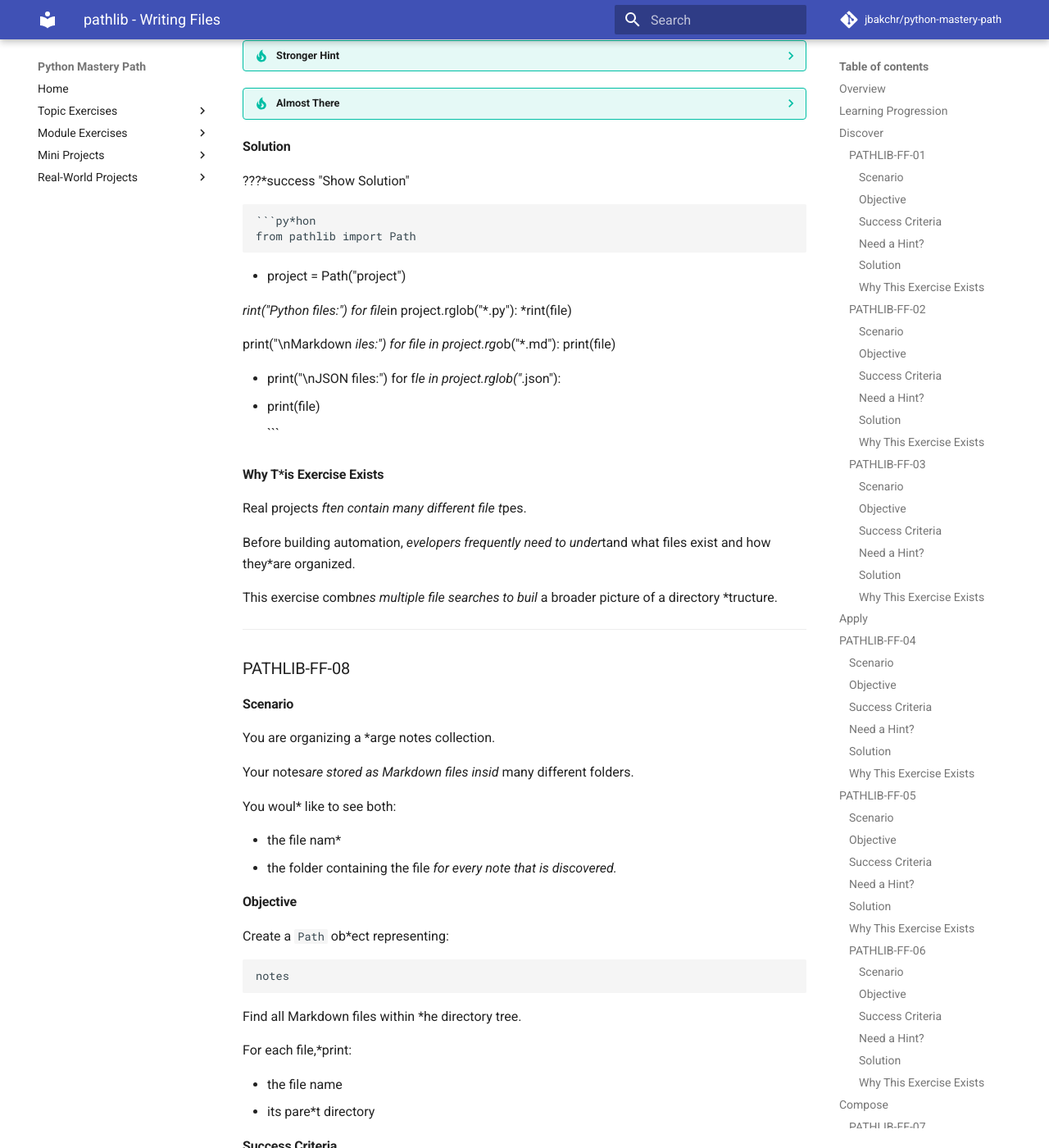
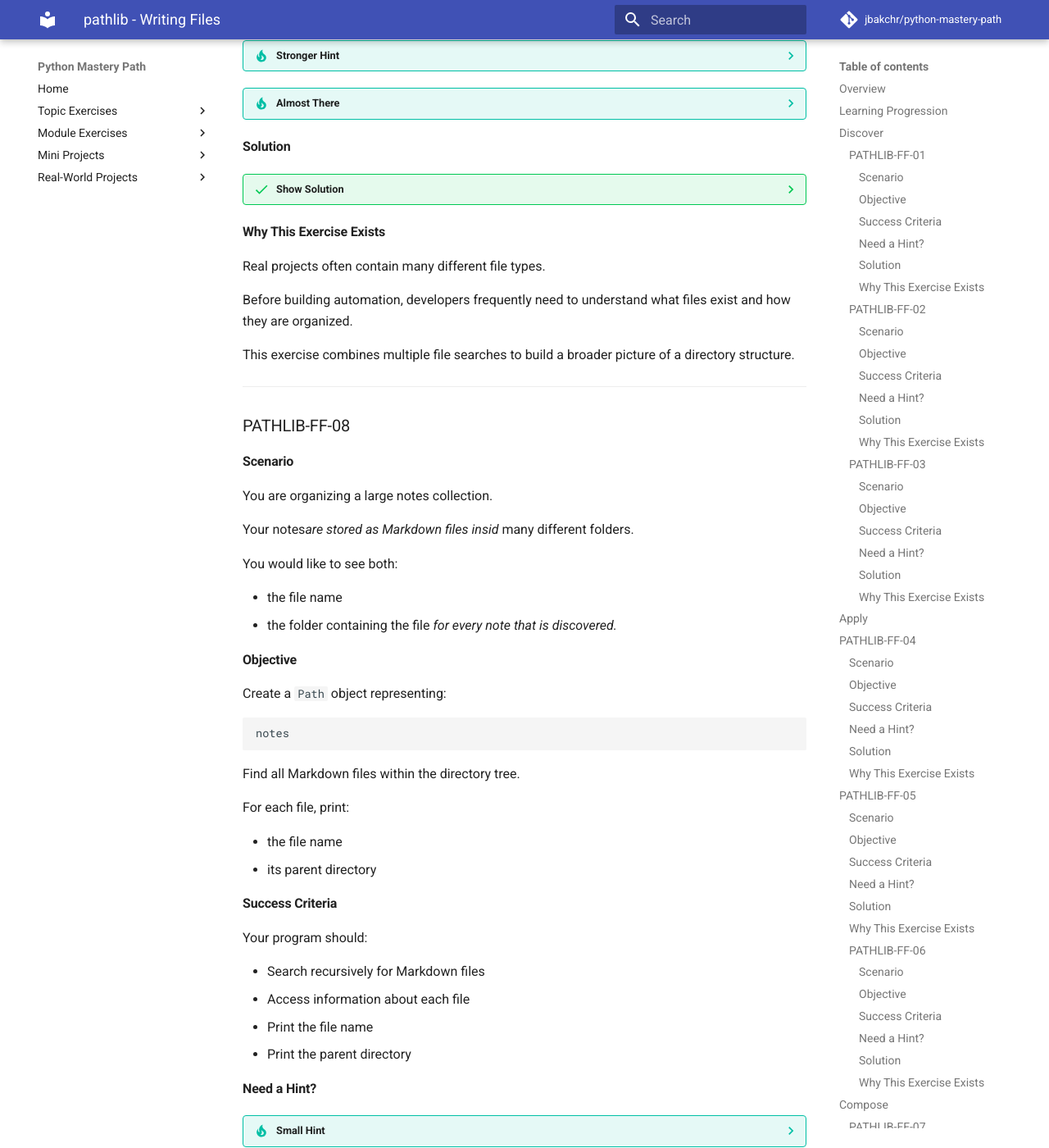
Before and after one commit to jbakchr/python-mastery-path, an MkDocs documentation site: the page built from docs/modules/pathlib/finding-files.md, in a window 1280 px wide and 1400 px high, scrolled down 10754 px. Shown: the whole window at 82% size. Built offline with MkDocs 1.6.1 and Material for MkDocs 9.7.7, drawn with Linux system fonts in a browser that asks for light colours; comment, search, counter and statistics services are not loaded; some of the changed text lies outside the part shown.

Commit message:
docs(pathlib): fix typos

````diff
--- a/docs/modules/pathlib/finding-files.md
+++ b/docs/modules/pathlib/finding-files.md
@@ -589,35 +589,36 @@ Your program should:
 
 #### Solution
 
-???\*success "Show Solution"
+??? success "Show Solution"
 
-    ```py*hon
+    ```python
     from pathlib import Path
 
-- project = Path("project")
+    project = Path("project")
 
-  *rint("Python files:")
-  for file*in project.rglob("*.py"):
-  *rint(file)
+    print("Python files:")
 
-  print("\nMarkdown *iles:")
-  for file in project.rg*ob("\*.md"):
-  print(file)
+    for file in project.rglob("*.py"):
+        print(file)
 
-- print("\nJSON files:")
-  for f*le in project.rglob("*.json"):
-- print(file)
+    print("\nMarkdown files:")
 
+    for file in project.rglob("\*.md"):
+        print(file)
 
+    print("\nJSON files:")
+
+    for file in project.rglob("*.json"):
+        print(file)
     ```
 
-#### Why T\*is Exercise Exists
+#### Why This Exercise Exists
 
-Real projects *ften contain many different file t*pes.
+Real projects often contain many different file types.
 
-Before building automation, *evelopers frequently need to under*tand what files exist and how they\*are organized.
+Before building automation, developers frequently need to understand what files exist and how they are organized.
 
-This exercise comb*nes multiple file searches to buil* a broader picture of a directory \*tructure.
+This exercise combines multiple file searches to build a broader picture of a directory structure.
 
 ---
 
@@ -625,48 +626,48 @@ This exercise comb*nes multiple file searches to buil* a broader picture of a di
 
 #### Scenario
 
-You are organizing a \*arge notes collection.
+You are organizing a large notes collection.
 
 Your notes*are stored as Markdown files insid* many different folders.
 
-You woul\* like to see both:
+You would like to see both:
 
-- the file nam\*
+- the file name
 - the folder containing the file
   _for every note that is discovered._
 
 #### Objective
 
-Create a `Path` ob\*ect representing:
+Create a `Path` object representing:
 
 ```text
 notes
 ```
 
-Find all Markdown files within *he directory tree.
+Find all Markdown files within the directory tree.
 
-For each file,*print:
+For each file, print:
 
 - the file name
-- its pare*t directory
+- its parent directory
 
 #### Success Criteria
-*Your program should:
+Your program should:
 
-- Search rec*rsively for Markdown files
-- Acces* information about each file
-- Pri*t the file name
-- Print the parent*directory
+- Search recursively for Markdown files
+- Access information about each file
+- Print the file name
+- Print the parent directory
 
 #### Need a Hint?
 
 ??? tip "Small Hint"
 
-    A found file i* still a `Path` object.
+    A found file is still a `Path` object.
 
 ??? tip "Stronger Hint"
 
-    Path objects ex*ose useful attributes that describ* the file and its location.
+    Path objects expose useful attributes that describe the file and its location.
 
 ??? tip "Almost There"
 
@@ -674,7 +675,7 @@ For each file,*print:
 
     ```python
     file.name
-    file.*arent
+    file.parent
     ```
 
 ### Solution
````
Also changed, not shown: other parts of docs/modules/pathlib/finding-files.md (+3 -3 lines).
